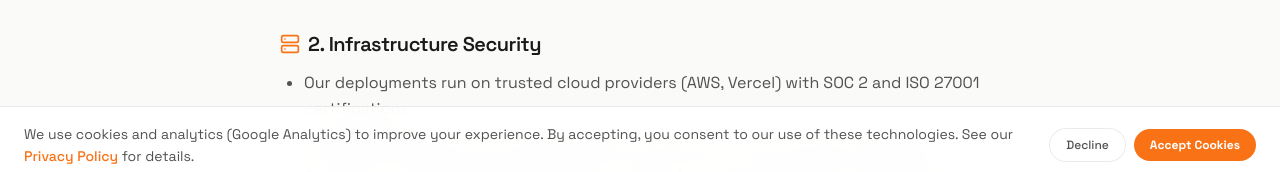
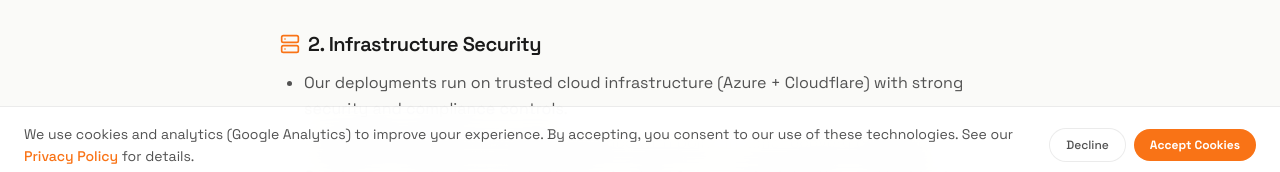
Before and after one commit to pranai-cloud/pranai-website, a Next.js app: page /trust-center in a window 1280 px wide. Shown: the part 616-788 px from the top of the page. Built offline with nearby package versions, Linux system fonts and the light colour scheme; no server answers.

Commit message:
Refactor: Remove Vercel Analytics and update Content Security Policy to reflect new infrastructure. Update trust center page to specify Azure and Cloudflare as cloud providers.

```diff
--- a/next.config.ts
+++ b/next.config.ts
@@ -2,11 +2,11 @@ import type { NextConfig } from "next";
 
 const cspDirectives = [
   "default-src 'self'",
-  "script-src 'self' 'unsafe-inline' 'unsafe-eval' https://va.vercel-scripts.com https://assets.calendly.com",
+  "script-src 'self' 'unsafe-inline' 'unsafe-eval' https://assets.calendly.com",
   "style-src 'self' 'unsafe-inline' https://fonts.googleapis.com https://assets.calendly.com",
   "img-src 'self' data: blob: https:",
   "font-src 'self' https://fonts.gstatic.com",
-  "connect-src 'self' https://va.vercel-scripts.com https://vitals.vercel-insights.com https://calendly.com https://*.supabase.co https://*.posthog.com",
+  "connect-src 'self' https://calendly.com https://*.supabase.co https://*.posthog.com",
   "frame-src https://calendly.com",
   "frame-ancestors 'self'",
   "base-uri 'self'",
--- a/package.json
+++ b/package.json
@@ -13,7 +13,6 @@
     "@react-email/components": "^1.0.8",
     "@supabase/ssr": "^0.8.0",
     "@supabase/supabase-js": "^2.97.0",
-    "@vercel/analytics": "^1.6.1",
     "clsx": "^2.1.1",
     "framer-motion": "^12.34.2",
     "groq-sdk": "^0.37.0",
--- a/src/actions/submit-pranai-lead.ts
+++ b/src/actions/submit-pranai-lead.ts
@@ -176,7 +176,6 @@ export async function submitPranaiLead(
   };
 
   const baseUrl = process.env.NEXT_PUBLIC_SITE_URL
-    || (process.env.VERCEL_URL ? `https://${process.env.VERCEL_URL}` : null)
     || 'http://localhost:3000';
 
   fetch(`${baseUrl}/api/webhooks/pranai-lead-nurture`, {
--- a/src/app/(legal)/trust-center/page.tsx
+++ b/src/app/(legal)/trust-center/page.tsx
@@ -22,7 +22,7 @@ const TRUST_SECTIONS = [
     icon: Server,
     title: "2. Infrastructure Security",
     items: [
-      "Our deployments run on trusted cloud providers (AWS, Vercel) with SOC 2 and ISO 27001 certifications.",
+      "Our deployments run on trusted cloud infrastructure (Azure + Cloudflare) with strong security and compliance controls.",
       "Automated backups ensure data resilience with point-in-time recovery capability.",
       "Continuous monitoring and alerting are in place for anomaly detection and incident response.",
       "AI agent infrastructure is isolated per client to prevent cross-contamination of data.",
--- a/src/app/layout.tsx
+++ b/src/app/layout.tsx
@@ -1,7 +1,6 @@
 import type { Metadata } from "next";
 import { Space_Grotesk } from "next/font/google";
 import { GoogleAnalytics } from "@next/third-parties/google";
-import { Analytics } from "@vercel/analytics/next";
 import { CookieConsent } from "@/components/cookie-consent";
 import "./globals.css";
 
@@ -144,7 +143,6 @@ export default function RootLayout({
       >
         {children}
         <CookieConsent />
-        <Analytics />
         {process.env.NEXT_PUBLIC_GA_ID && (
           <GoogleAnalytics gaId={process.env.NEXT_PUBLIC_GA_ID} />
         )}
```
Also changed, not shown: 2 other files (tests, documents, lock files or other folders).
